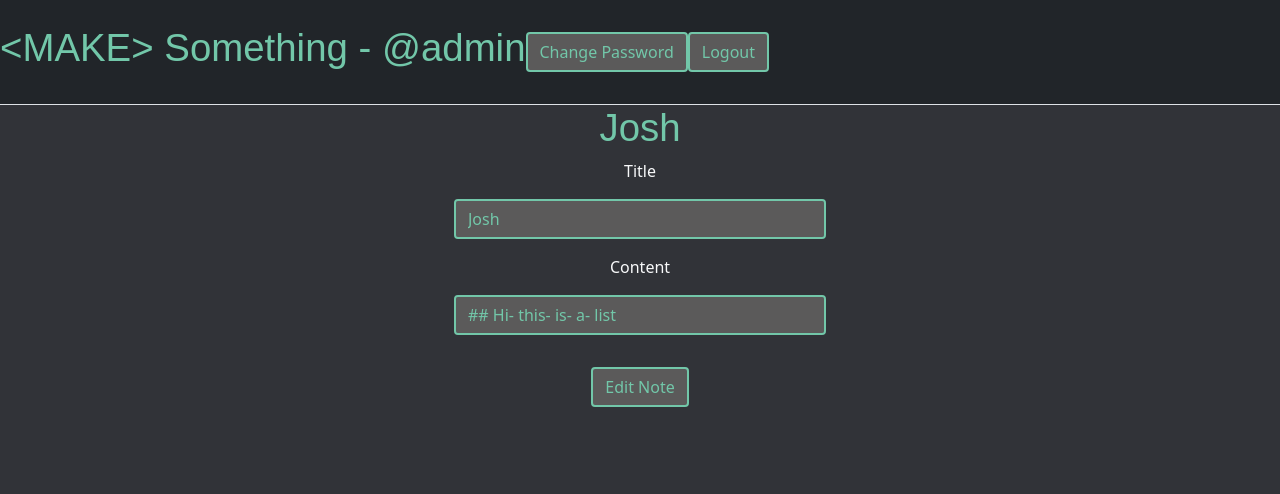
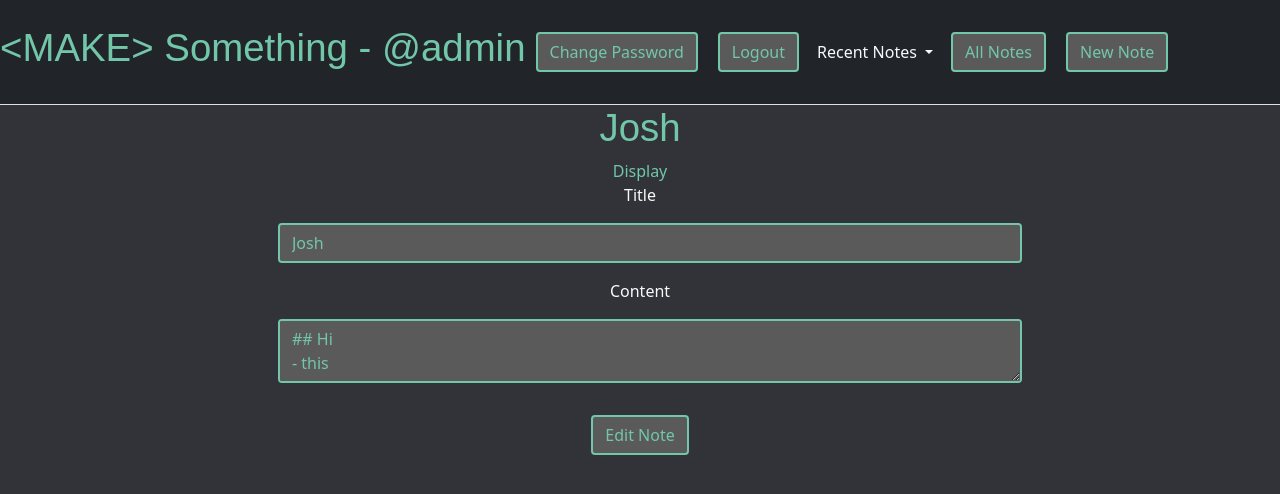
Before and after one commit to Charlotte-R-01134/HackSussex2023, a Flask app: a page that uses app/templates/base.html in a window 1280 px wide. Shown: the top 494 px of the page. Run offline with Flask 2, Linux system fonts and the light colour scheme; a user stored in the database is signed in; data comes from the database, SQL or seed files in the repository; both versions use the stored data as it was after the commit; some libraries are stand-ins or nearby versions.

Commit message:
final bits because I'm tired lol

```diff
--- a/@index.html
+++ b/@index.html
@@ -10,12 +10,8 @@
     <script src="@process.js"></script>
     <title>makeSomething</title>
 </head>
-<<<<<<< HEAD
 
 <body class="page">
-=======
-<body class="page" onload="">
->>>>>>> cc88d503d125ac68a59dfbe3d0873125a26e66a3
     <div class="header">
         <div class="name">
             <h1 class="name_text">&#60MAKE&#62Something</h1>
--- a/app/main/forms.py
+++ b/app/main/forms.py
@@ -1,6 +1,6 @@
 from flask_wtf import FlaskForm
-from wtforms import StringField, SubmitField
-from wtforms.validators import DataRequired, Length, Regexp
+from wtforms import StringField, SubmitField, TextAreaField
+from wtforms.validators import DataRequired, Length
 
 
 class NewNoteForm(FlaskForm):
@@ -9,5 +9,5 @@ class NewNoteForm(FlaskForm):
 
 class NoteForm(FlaskForm):
     title = StringField('Title', validators=[DataRequired(), Length(1, 64)])
-    content = StringField('Content', validators=[DataRequired(), Length(1, 10000)])
+    content = TextAreaField('Content', validators=[DataRequired(), Length(1, 10000)])
     submit = SubmitField('Edit Note')
--- a/app/main/views.py
+++ b/app/main/views.py
@@ -4,10 +4,38 @@ from flask_login import login_required, current_user
 from .. import db
 from ..models import User, Notes
 from .forms import NewNoteForm, NoteForm
+from datetime import datetime
+import markdown
 
 @main.route('/')
 def index():
+    if current_user.is_authenticated:
+        return render_template('index.html', current_user=current_user)
     return render_template('index.html', current_user=current_user)
+
+@main.route('/<username>')
+def notes(username):
+    if current_user.username != username:
+        flash('You do not have access to these notes')
+        return redirect(url_for('main.index'))
+    notes = Notes.query.filter_by(user_id=current_user.id).all()
+    # sort alphabetically
+    notes.sort(key=lambda x: x.title)
+    return render_template('allnotes.html', notes=notes, current_user=current_user)
+
+@main.route('/<username>/notes/<id>/delete')
+
+@main.route('/<username>/notes/<id>/display')
+def display(id, username):
+    if current_user.username != username:
+        flash('You do not have access to these notes')
+        return redirect(url_for('main.index'))
+    note = Notes.query.filter_by(id=id).first()
+    note.content = markdown.markdown(note.content, extensions=['markdown.extensions.fenced_code'])
+    note.content = note.content.replace('\n', '<br>')
+    note.content = note.content.replace('<script>', '<nice-try>')
+    note.content = note.content.replace('<\script>', '')
+    return render_template('display.html', note=note, current_user=current_user)
 
 @main.route('/<username>/notes/new-note', methods=['GET', 'POST'])
 @login_required
@@ -17,11 +45,11 @@ def new_note(username):
         return redirect(url_for('main.index'))
     form = NewNoteForm()
     if form.validate_on_submit():
-        note = Notes(title=form.title.data, user_id=current_user.id)
+        note = Notes(title=form.title.data, user_id=current_user.id, last_modified=datetime.utcnow())
         db.session.add(note)
         db.session.commit()
         flash('Note created')
-        return redirect(url_for('main.index'))
+        return redirect(url_for('main.get_note', id=note.id, username=username))
     return render_template('new_note.html', id=id, current_user=current_user, form=form)
 
 @main.route('/<username>/notes/<id>', methods=['GET', 'POST'])
@@ -35,6 +63,7 @@ def get_note(id, username):
     if form.validate_on_submit():
         note.title = form.title.data
         note.content = form.content.data
+        note.last_modified = datetime.utcnow()
         db.session.add(note)
         db.session.commit()
         return redirect(url_for('main.get_note', id=id, username=username))
--- a/app/models.py
+++ b/app/models.py
@@ -34,6 +34,7 @@ class Notes(db.Model, UserMixin):
     title = db.Column(db.String(64), index=True)
     content = db.Column(db.String(10000))
     user_id = db.Column(db.Integer, db.ForeignKey('users.id'))
+    last_modified = db.Column(db.DateTime)
 
     def __init__(self, **kwargs):
         super(Notes, self).__init__(**kwargs)
--- a/app/templates/base.html
+++ b/app/templates/base.html
@@ -25,6 +25,8 @@
         border: 2px solid rgb(114, 199, 169);
         margin-top: 16px !important;
         margin-bottom: 16px !important;
+        margin-left: 10px;
+        margin-right: 10px;
     }
 
     h1 {
@@ -43,8 +45,10 @@
     }
 
     a {
+        text-decoration: none;
         color: rgb(114, 199, 169);
     }
+
 </style>
 
 <div class="page">
@@ -52,9 +56,23 @@
     <div class="navbar navbar-dark bg-dark border-bottom sticky-top">
         <div class="navbar navbar-expand-lg navbar-dark bg-dark">
             {% if current_user.is_authenticated %}
-                <h1>&#60MAKE&#62 Something - @{{ current_user.username}}</h1>
+                <h1><a href="{{ url_for('main.index') }}">&#60MAKE&#62 Something</a> - <a href="{{ url_for('main.notes', username=current_user.username) }}">@{{ current_user.username}}</a></h1>
                 <a class="btn btn-default" href="{{ url_for('auth.change_password') }}">Change Password</a>
-                <a class="btn btn-default" href="{{ url_for('auth.logout') }}">Logout</a>
+                <a class="btn btn-default " href="{{ url_for('auth.logout') }}">Logout</a>
+                <ul class="navbar-nav">
+                    <li class="nav-item dropdown">
+                        <a class="nav-link dropdown-toggle text-light" href="#" id="navbarDropdownMenuLink" role="button" data-bs-toggle="dropdown" aria-expanded="false">
+                            Recent Notes
+                        </a>
+                        <ul class="dropdown-menu" aria-labelledby="navbarDropdownMenuLink">
+                            {% for note in recent %}
+                                <li><a class="dropdown-item" href="{{ url_for('main.notes', username=current_user.username, note_id=note.id) }}">{{ note.title }}</a></li>
+                            {% endfor %}
+                        </ul>
+                    </li>
+                </ul>
+                <a class="btn btn-default" href="{{ url_for('main.notes', username=current_user.username) }}">All Notes</a>
+                <a class="btn btn-default" href="{{ url_for('main.new_note', username=current_user.username) }}">New Note</a>
             {% else %}
                 <h1>&#60MAKE&#62 Something</h1>
                 <a class="btn btn-default" href="{{ url_for('auth.login') }}">Login</a>
@@ -79,4 +97,5 @@
 </html>
 
 {% block scripts %}
+{{ moment.include_moment() }}
 {% endblock %}
--- a/app/templates/notes.html
+++ b/app/templates/notes.html
@@ -7,10 +7,12 @@
     {% block page_content %}
     <div class="container">
         <div class="page-header">
-            <h1>{{ note.title }}</h1>
+            <h1>{{ note.title }}</h3>
+            <a href="{{ url_for('main.display', username=current_user.username, id=note.id) }}">Display</a>
         </div>
-        <div class="col-md-4 ms-auto me-auto">
-            {{ wtf.quick_form(form) }}
+            <div class="col-md-8 ms-auto me-auto">
+                {{ wtf.quick_form(form) }}
+            </div>
         </div>
     {% endblock %}
 </body>
--- a/application.py
+++ b/application.py
@@ -1,5 +1,6 @@
 from app import create_app, db
-from app.models import User
+from app.models import User, Notes
+from flask_login import current_user
 
 app = create_app()
 
@@ -11,3 +12,15 @@ def before_first_request():
 @app.shell_context_processor
 def make_shell_context():
     return dict(db=db, User=User)
+
+
+@app.context_processor
+def inject_recent():
+    if current_user.is_authenticated:
+        recent = Notes.query.filter_by(user_id=current_user.id).all()
+        # order by last modified
+        recent.sort(key=lambda x: x.last_modified, reverse=True)
+        # get first 10 notes
+        recent = recent[:10]
+        return dict(recent=recent)
+    return dict(recent=None)
```
Also changed, not shown: app/templates/allnotes.html (added, +26 -0 lines), app/templates/display.html (added, +17 -0 lines), data-dev.sqlite.
